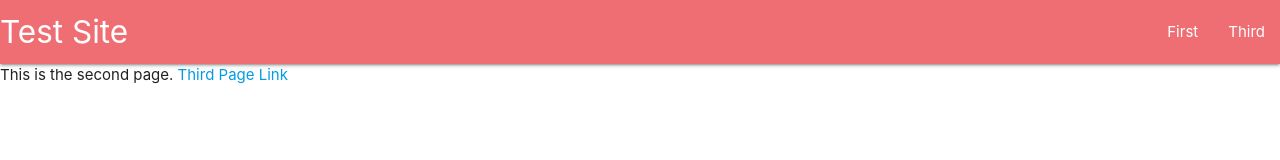
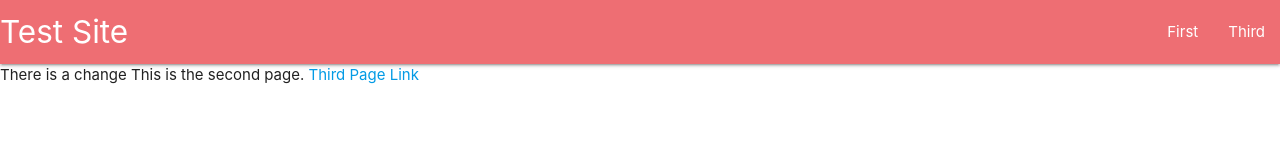
Before and after one commit to DrHuelsman/test-repo, a plain HTML site: page second_page.html in a window 1280 px wide. Drawn offline with nearby package versions, Linux system fonts and the light colour scheme.

Commit message:
Updated for an example

```diff
--- a/second_page.html
+++ b/second_page.html
@@ -18,6 +18,7 @@
     </nav>
   </header>
   <body>
+    There is a change
     This is the second page.
     <a href="third_page.html"> Third Page Link </a>
   </body>
```
